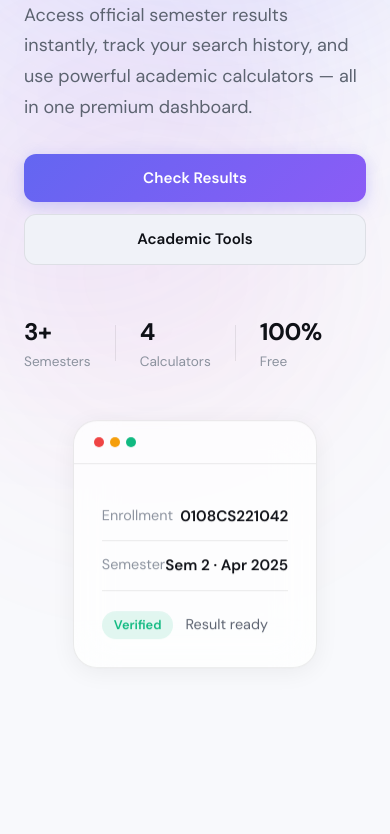
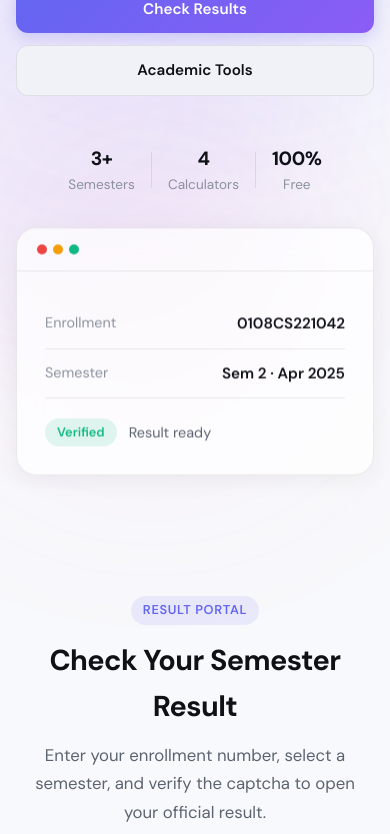
Before and after one commit to JeetMourya/mits-academic-hub, a website: page MITS-ACADEMIC-HUB/index.html in a window 390 px wide. Shown: the part 348-1182 px from the top of the page. Drawn offline with Linux system fonts and the light colour scheme.

Commit message:
Improved mobile responsiveness

```diff
--- a/MITS-ACADEMIC-HUB/css/style.css
+++ b/MITS-ACADEMIC-HUB/css/style.css
@@ -1688,3 +1688,129 @@ select.input.calc-grade {
   .captcha-group { flex-direction: column; align-items: stretch; }
   #captcha-canvas { width: 100%; }
 }
+
+/* ===== MOBILE PREMIUM FIX ===== */
+
+@media (max-width: 768px) {
+
+  .container{
+    padding-left:16px;
+    padding-right:16px;
+  }
+
+  .hero{
+    padding-top:110px;
+    text-align:center;
+  }
+
+  .hero-grid{
+    display:flex;
+    flex-direction:column;
+    gap:32px;
+  }
+
+  .hero-content{
+    width:100%;
+  }
+
+  .hero-title{
+    font-size:2.2rem;
+    line-height:1.15;
+  }
+
+  .hero-subtitle{
+    font-size:0.95rem;
+    max-width:100%;
+    margin:auto;
+  }
+
+  .hero-actions{
+    width:100%;
+    display:flex;
+    flex-direction:column;
+    gap:12px;
+  }
+
+  .hero-actions .btn{
+    width:100%;
+  }
+
+  .hero-visual{
+    width:100%;
+    min-height:auto;
+  }
+
+  .hero-card{
+    width:100%;
+  }
+
+  .dashboard-grid{
+    grid-template-columns:1fr;
+    gap:20px;
+  }
+
+  .glass{
+    border-radius:20px;
+  }
+
+  .card{
+    padding:20px;
+  }
+
+  .tool-panel{
+    padding:20px;
+  }
+
+  .section{
+    padding:56px 0;
+  }
+
+  .section-title{
+    font-size:1.8rem;
+  }
+
+  .history-item{
+    padding:14px;
+  }
+
+  .admin-table{
+    font-size:12px;
+  }
+
+  .footer{
+    text-align:center;
+  }
+
+  .footer-brand{
+    flex-direction:column;
+    align-items:center;
+  }
+
+}
+
+/* Extra Small Phones */
+
+@media (max-width: 480px){
+
+  .hero-title{
+    font-size:1.9rem;
+  }
+
+  .hero-subtitle{
+    font-size:0.9rem;
+  }
+
+  .hero-stats{
+    justify-content:center;
+    gap:16px;
+  }
+
+  .stat-value{
+    font-size:1.2rem;
+  }
+
+  .result-value{
+    font-size:2rem;
+  }
+
+}
```
Also changed, not shown: 1 other file.
